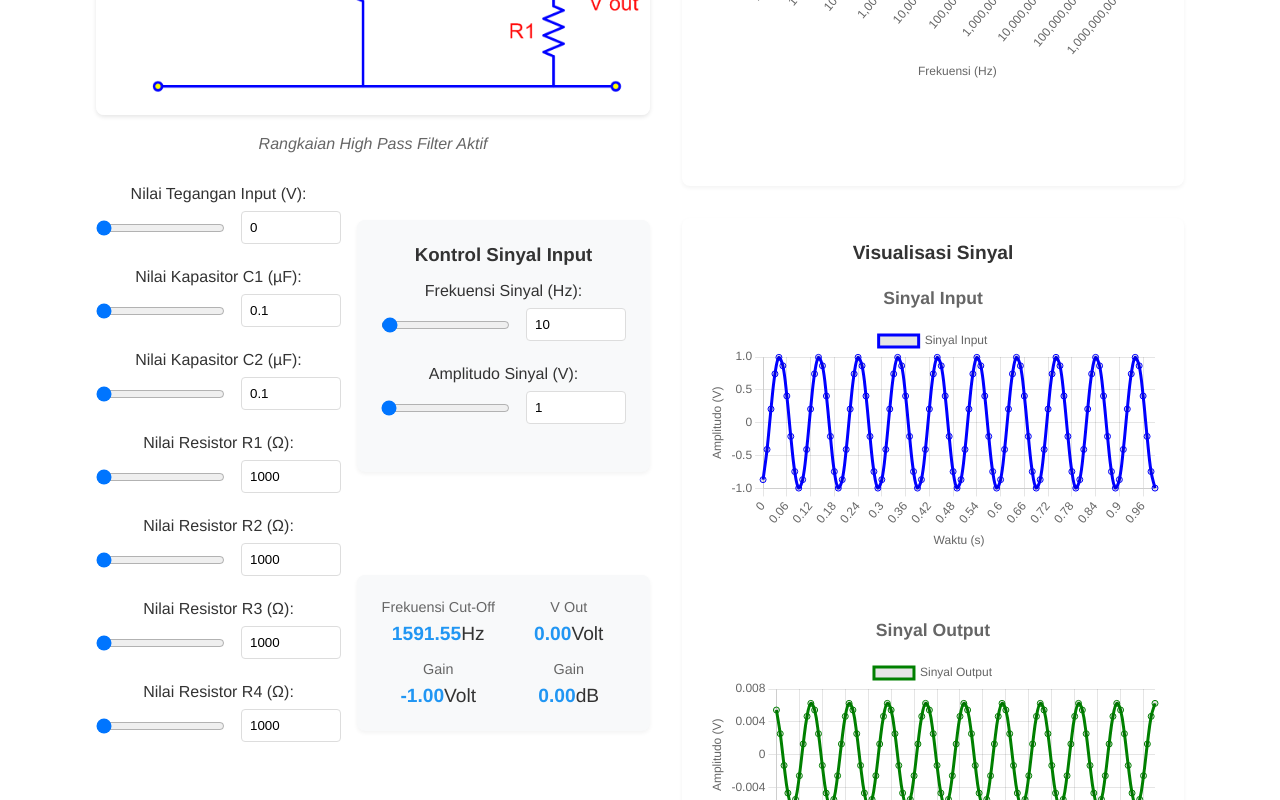
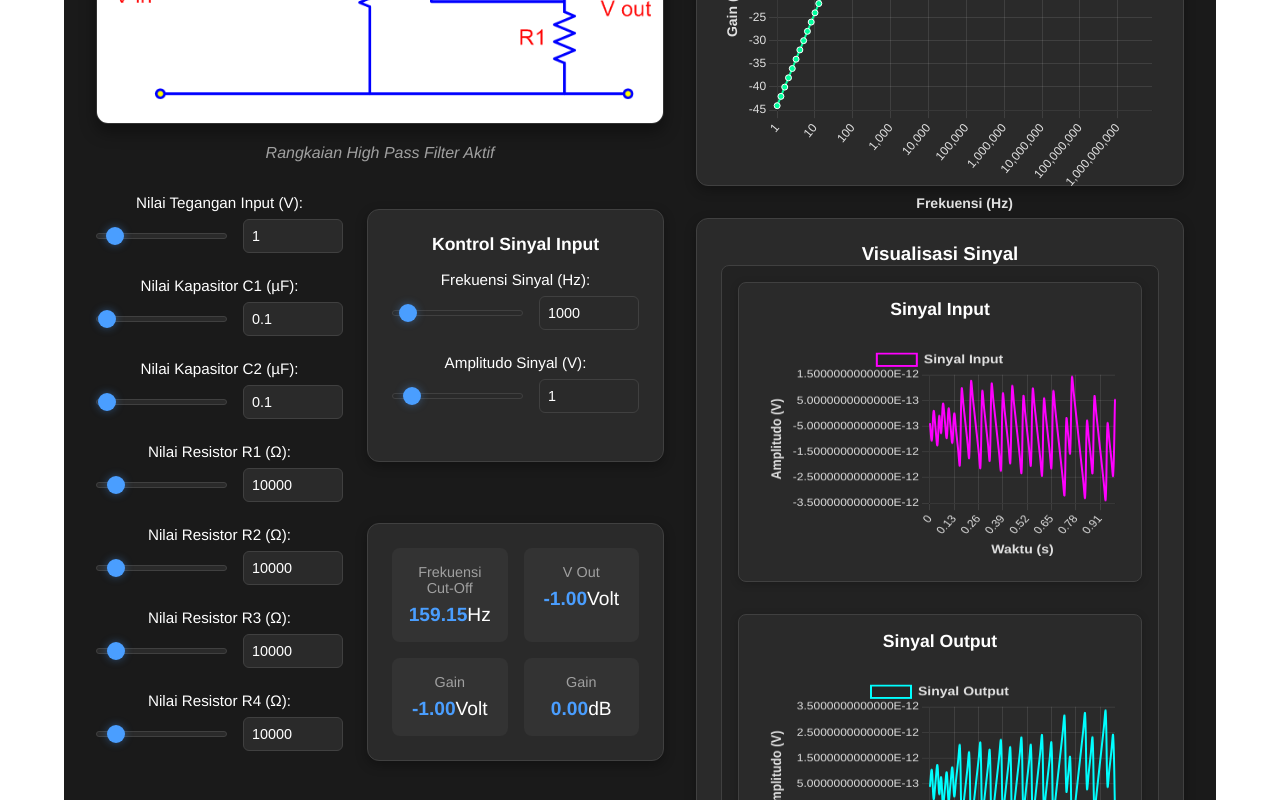
Before and after one commit to khoirulwana/Lab-Telkom, a Vue app in the folder frontend/: page /highpass in a window 1280 px wide. Shown: the part 380-1180 px from the top of the page. Built offline with nearby package versions, Linux system fonts and the light colour scheme.

Commit message:
Memperbarui dependensi package.json dan package-lock.json; meningkatkan HighPassFilter.vue dengan elemen UI yang lebih baik, rentang penggeser, dan efek animasi untuk pengalaman pengguna yang lebih baik.

```diff
--- a/frontend/src/views/HighPassFilter.vue
+++ b/frontend/src/views/HighPassFilter.vue
@@ -53,9 +53,9 @@ rangkaian High Pass Filter */
                   type="range"
                   id="c1-slider"
                   v-model.number="c1"
-                  min="0.1"
-                  max="100"
-                  step="0.1"
+                  min="0.01"
+                  max="10"
+                  step="0.01"
                 />
                 <input
                   type="number"
@@ -77,9 +77,9 @@ rangkaian High Pass Filter */
                   type="range"
                   id="c2-slider"
                   v-model.number="c2"
-                  min="0.1"
-                  max="100"
-                  step="0.1"
+                  min="0.01"
+                  max="10"
+                  step="0.01"
                 />
                 <input
                   type="number"
@@ -101,9 +101,9 @@ rangkaian High Pass Filter */
                   type="range"
                   id="r1-slider"
                   v-model.number="r1"
-                  min="100"
-                  max="1000000"
-                  step="100"
+                  min="1000"
+                  max="100000"
+                  step="1000"
                 />
                 <input
                   type="number"
@@ -125,9 +125,9 @@ rangkaian High Pass Filter */
                   type="range"
                   id="r2-slider"
                   v-model.number="r2"
-                  min="100"
-                  max="1000000"
-                  step="100"
+                  min="1000"
+                  max="100000"
+                  step="1000"
                 />
                 <input
                   type="number"
@@ -149,9 +149,9 @@ rangkaian High Pass Filter */
                   type="range"
                   id="r3-slider"
                   v-model.number="r3"
-                  min="100"
-                  max="1000000"
-                  step="100"
+                  min="1000"
+                  max="100000"
+                  step="1000"
                 />
                 <input
                   type="number"
@@ -173,9 +173,9 @@ rangkaian High Pass Filter */
                   type="range"
                   id="r4-slider"
                   v-model.number="r4"
-                  min="100"
-                  max="1000000"
-                  step="100"
+                  min="1000"
+                  max="100000"
+                  step="1000"
                 />
                 <input
                   type="number"
@@ -203,7 +203,7 @@ rangkaian High Pass Filter */
                     id="signal-freq-slider"
                     v-model.number="signalFreq"
                     min="1"
-                    max="1000"
+                    max="20000"
                     step="1"
                   />
                   <input
@@ -225,7 +225,7 @@ rangkaian High Pass Filter */
                     type="range"
                     id="signal-amp-slider"
                     v-model.number="signalAmp"
-                    min="1"
+                    min="0.1"
                     max="10"
                     step="0.1"
                   />
@@ -291,7 +291,7 @@ rangkaian High Pass Filter */
         </div>
 
         <!-- Visualisasi Sinyal -->
-        <div class="graph-container">
+        <div class="visual-graph-container">
           <h3>Visualisasi Sinyal</h3>
           <div class="signal-graphs">
             <div class="signal-graph">
@@ -352,14 +352,14 @@ export default {
   name: "HighPassFilter",
   setup() {
     // Variabel state
-    const vin = ref(0);
+    const vin = ref(1);
     const c1 = ref(0.1);
     const c2 = ref(0.1);
-    const r1 = ref(1000);
-    const r2 = ref(1000);
-    const r3 = ref(1000);
-    const r4 = ref(1000);
-    const signalFreq = ref(10);
+    const r1 = ref(10000);
+    const r2 = ref(10000);
+    const r3 = ref(10000);
+    const r4 = ref(10000);
+    const signalFreq = ref(1000);
     const signalAmp = ref(1);
     const cutOffFreq = ref(0);
     const vout = ref(0);
@@ -399,7 +399,7 @@ export default {
       frequencyChart.data.datasets[0].data = gains;
       frequencyChart.update();
 
-      // Memperbarui grafik sinyal dengan animasi
+      // Memperbarui grafik sinyal dengan animasi yang lebih lambat
       const animate = (timestamp) => {
         if (!startTime) startTime = timestamp;
         const elapsed = timestamp - startTime;
@@ -408,8 +408,9 @@ export default {
         const timePoints = Array.from({ length: 100 }, (_, i) => i / 100);
 
         // Menghasilkan sinyal input dengan pergeseran fase berdasarkan waktu
+        // Memperlambat animasi dengan membagi elapsed dengan faktor 2
         const inputSignalData = timePoints.map((t) => {
-          const phase = (elapsed / 1000) * signalFreq.value * 2 * Math.PI;
+          const phase = (elapsed / 2000) * signalFreq.value * 2 * Math.PI; // Dibagi 2000 untuk memperlambat
           return (
             signalAmp.value *
             Math.sin(2 * Math.PI * signalFreq.value * t + phase)
@@ -433,7 +434,10 @@ export default {
         outputSignalChart.data.datasets[0].data = outputSignalData;
         outputSignalChart.update("none");
 
-        animationFrameId = requestAnimationFrame(animate);
+        // Menggunakan requestAnimationFrame dengan interval yang lebih lama
+        animationFrameId = setTimeout(() => {
+          requestAnimationFrame(animate);
+        }, 50); // Menambahkan delay 50ms antara setiap frame
       };
 
       // Memulai animasi jika belum berjalan
@@ -487,14 +491,58 @@ export default {
             {
               label: "Respons Frekuensi",
               data: [],
-              borderColor: "blue",
+              borderColor: "#00ff9d",
+              borderWidth: 2,
               fill: false,
+              tension: 0.4,
+              pointRadius: 3,
+              pointHoverRadius: 6,
+              pointBackgroundColor: "#00ff9d",
+              pointBorderColor: "#ffffff",
+              pointBorderWidth: 1,
+              pointHoverBackgroundColor: "#00ff9d",
+              pointHoverBorderColor: "#fff",
+              pointHoverBorderWidth: 2,
             },
           ],
         },
         options: {
+          responsive: true,
+          maintainAspectRatio: false,
           animation: {
             duration: 0,
+          },
+          plugins: {
+            legend: {
+              position: "top",
+              labels: {
+                color: "#e0e0e0",
+                font: {
+                  size: 14,
+                  weight: "bold",
+                },
+              },
+            },
+            tooltip: {
+              mode: "index",
+              intersect: false,
+              backgroundColor: "rgba(0, 0, 0, 0.8)",
+              titleColor: "#fff",
+              bodyColor: "#e0e0e0",
+              titleFont: {
+                size: 14,
+                weight: "bold",
+              },
+              bodyFont: {
+                size: 13,
+              },
+              padding: 10,
+              callbacks: {
+                label: function (context) {
+                  return `Gain: ${context.parsed.y.toFixed(2)} dB`;
+                },
+              },
+            },
           },
           scales: {
             x: {
@@ -502,12 +550,45 @@ export default {
               title: {
                 display: true,
                 text: "Frekuensi (Hz)",
+                color: "#e0e0e0",
+                font: {
+                  size: 14,
+                  weight: "bold",
+                },
+              },
+              grid: {
+                color: "rgba(255, 255, 255, 0.1)",
+                drawBorder: false,
+              },
+              ticks: {
+                color: "#e0e0e0",
+                font: {
+                  size: 12,
+                },
+                callback: function (value) {
+                  return value.toLocaleString();
+                },
               },
             },
             y: {
               title: {
                 display: true,
                 text: "Gain (dB)",
+                color: "#e0e0e0",
+                font: {
+                  size: 14,
+                  weight: "bold",
+                },
+              },
+              grid: {
+                color: "rgba(255, 255, 255, 0.1)",
+                drawBorder: false,
+              },
+              ticks: {
+                color: "#e0e0e0",
+                font: {
+                  size: 12,
+                },
               },
             },
           },
@@ -524,27 +605,106 @@ export default {
             {
               label: "Sinyal Input",
               data: [],
-              borderColor: "blue",
+              borderColor: "#ff00ff",
+              borderWidth: 2,
               fill: false,
               tension: 0.4,
+              pointRadius: 0,
+              pointHoverRadius: 4,
+              pointHoverBackgroundColor: "#ff00ff",
+              pointHoverBorderColor: "#fff",
+              pointHoverBorderWidth: 2,
             },
           ],
         },
         options: {
+          responsive: true,
+          maintainAspectRatio: false,
           animation: {
             duration: 0,
+          },
+          layout: {
+            padding: {
+              top: 10,
+              right: 10,
+              bottom: 10,
+              left: 10,
+            },
+          },
+          plugins: {
+            legend: {
+              position: "top",
+              labels: {
+                color: "#e0e0e0",
+                font: {
+                  size: 14,
+                  weight: "bold",
+                },
+              },
+            },
+            tooltip: {
+              mode: "index",
+              intersect: false,
+              backgroundColor: "rgba(0, 0, 0, 0.8)",
+              titleColor: "#fff",
+              bodyColor: "#e0e0e0",
+              titleFont: {
+                size: 14,
+                weight: "bold",
+              },
+              bodyFont: {
+                size: 13,
+              },
+              padding: 10,
+              callbacks: {
+                label: function (context) {
+                  return `Amplitudo: ${context.parsed.y.toFixed(2)} V`;
+                },
+              },
+            },
           },
           scales: {
             x: {
               title: {
                 display: true,
                 text: "Waktu (s)",
+                color: "#e0e0e0",
+                font: {
+                  size: 14,
+                  weight: "bold",
+                },
+              },
+              grid: {
+                color: "rgba(255, 255, 255, 0.1)",
+                drawBorder: false,
+              },
+              ticks: {
+                color: "#e0e0e0",
+                font: {
+                  size: 12,
+                },
+                maxTicksLimit: 8,
               },
             },
             y: {
               title: {
                 display: true,
                 text: "Amplitudo (V)",
+                color: "#e0e0e0",
+                font: {
+                  size: 14,
+                  weight: "bold",
+                },
+              },
+              grid: {
+                color: "rgba(255, 255, 255, 0.1)",
+                drawBorder: false,
+              },
+              ticks: {
+                color: "#e0e0e0",
+                font: {
+                  size: 12,
+                },
               },
             },
           },
@@ -561,27 +721,106 @@ export default {
             {
               label: "Sinyal Output",
               data: [],
-              borderColor: "green",
+              borderColor: "#00ffff",
+              borderWidth: 2,
               fill: false,
               tension: 0.4,
+              pointRadius: 0,
+              pointHoverRadius: 4,
+              pointHoverBackgroundColor: "#00ffff",
+              pointHoverBorderColor: "#fff",
+              pointHoverBorderWidth: 2,
             },
           ],
         },
         options: {
+          responsive: true,
+          maintainAspectRatio: false,
           animation: {
             duration: 0,
+          },
+          layout: {
+            padding: {
+              top: 10,
+              right: 10,
+              bottom: 10,
+              left: 10,
+            },
+          },
+          plugins: {
+            legend: {
+              position: "top",
+              labels: {
+                color: "#e0e0e0",
+                font: {
+                  size: 14,
+                  weight: "bold",
+                },
+              },
+            },
+            tooltip: {
+              mode: "index",
+              intersect: false,
+              backgroundColor: "rgba(0, 0, 0, 0.8)",
+              titleColor: "#fff",
+              bodyColor: "#e0e0e0",
+              titleFont: {
+                size: 14,
+                weight: "bold",
+              },
+              bodyFont: {
+                size: 13,
+              },
+              padding: 10,
+              callbacks: {
+                label: function (context) {
+                  return `Amplitudo: ${context.parsed.y.toFixed(2)} V`;
+                },
+              },
+            },
           },
           scales: {
             x: {
               title: {
                 display: true,
                 text: "Waktu (s)",
+                color: "#e0e0e0",
+                font: {
+                  size: 14,
+                  weight: "bold",
+                },
+              },
+              grid: {
+                color: "rgba(255, 255, 255, 0.1)",
+                drawBorder: false,
+              },
+              ticks: {
+                color: "#e0e0e0",
+                font: {
+                  size: 12,
+                },
+                maxTicksLimit: 8,
               },
             },
             y: {
               title: {
                 display: true,
                 text: "Amplitudo (V)",
+                color: "#e0e0e0",
+                font: {
+                  size: 14,
+                  weight: "bold",
+                },
+              },
+              grid: {
+                color: "rgba(255, 255, 255, 0.1)",
+                drawBorder: false,
+              },
+              ticks: {
+                color: "#e0e0e0",
+                font: {
+                  size: 12,
+                },
               },
             },
           },
@@ -604,7 +843,11 @@ export default {
     // Membersihkan frame animasi saat komponen di-unmount
     onUnmounted(() => {
       if (animationFrameId) {
-        cancelAnimationFrame(animationFrameId);
+        if (typeof animationFrameId === "number") {
+          cancelAnimationFrame(animationFrameId);
+        } else {
+          clearTimeout(animationFrameId);
+        }
       }
     });
 
@@ -636,6 +879,9 @@ export default {
   padding: 2rem;
   width: 90%;
   margin: 0 auto;
+  color: #ffffff;
+  background: #1a1a1a;
+  min-height: 100vh;
 }
 
 main {
@@ -665,20 +911,21 @@ figure {
 figure img {
   max-width: 100%;
   height: auto;
-  border-radius: 8px;
-  box-shadow: 0 2px 4px rgba(0, 0, 0, 0.1);
+  border-radius: 12px;
+  box-shadow: 0 8px 16px rgba(0, 0, 0, 0.4);
+  border: 1px solid #333;
 }
 
 figcaption {
   margin-top: 1rem;
-  color: #666;
+  color: #a0a0a0;
   font-style: italic;
 }
 
 .inputgroup-hasilperhitungan {
   display: grid;
   grid-template-columns: 1fr 1fr;
-  gap: 1rem;
+  gap: 1.5rem;
 }
 
 .input-group {
@@ -688,8 +935,9 @@ figcaption {
 .input-group label {
   display: block;
   margin-bottom: 0.5rem;
-  color: #333;
+  color: #ffffff;
   font-weight: 500;
+  font-size: 0.95rem;
 }
 
 .input-with-slider {
@@ -700,13 +948,44 @@ figcaption {
 
 input[type="range"] {
   flex: 1;
+  background: #2a2a2a;
+  height: 6px;
+  border-radius: 3px;
+  -webkit-appearance: none;
+  border: 1px solid #404040;
+}
+
+input[type="range"]::-webkit-slider-thumb {
+  -webkit-appearance: none;
+  width: 18px;
+  height: 18px;
+  background: #4a9eff;
+  border-radius: 50%;
+  cursor: pointer;
+  box-shadow: 0 0 8px rgba(74, 158, 255, 0.4);
+  transition: all 0.2s ease;
+}
+
+input[type="range"]::-webkit-slider-thumb:hover {
+  background: #5fb0ff;
+  box-shadow: 0 0 12px rgba(74, 158, 255, 0.6);
 }
 
 input[type="number"] {
   width: 100px;
   padding: 0.5rem;
-  border: 1px solid #ddd;
-  border-radius: 4px;
+  border: 1px solid #404040;
+  border-radius: 6px;
+  background: #2a2a2a;
+  color: #ffffff;
+  font-size: 0.9rem;
+  transition: all 0.2s ease;
+}
+
+input[type="number"]:focus {
+  border-color: #4a9eff;
+  box-shadow: 0 0 0 2px rgba(74, 158, 255, 0.2);
+  outline: none;
 }
 
 .controlpanel-hasilperhitungan {
@@ -717,34 +996,47 @@ input[type="number"] {
 }
 
 .control-panel {
-  background: #f8f9fa;
+  background: #2a2a2a;
   padding: 1.5rem;
-  border-radius: 8px;
-  box-shadow: 0 2px 4px rgba(0, 0, 0, 0.05);
+  border-radius: 12px;
+  box-shadow: 0 4px 12px rgba(0, 0, 0, 0.3);
+  border: 1px solid #404040;
 }
 
 .control-panel h3 {
   margin: 0 0 1rem;
-  color: #333;
+  color: #ffffff;
+  font-size: 1.1rem;
+  font-weight: 600;
 }
 
 .output {
   display: grid;
   grid-template-columns: repeat(2, 1fr);
   gap: 1rem;
-  background: #f8f9fa;
+  background: #2a2a2a;
   padding: 1.5rem;
-  border-radius: 8px;
-  box-shadow: 0 2px 4px rgba(0, 0, 0, 0.05);
+  border-radius: 12px;
+  box-shadow: 0 4px 12px rgba(0, 0, 0, 0.3);
+  border: 1px solid #404040;
 }
 
 .output > div {
   text-align: center;
+  padding: 1rem;
+  background: #333;
+  border-radius: 8px;
+  transition: all 0.2s ease;
+}
+
+.output > div:hover {
+  background: #3a3a3a;
+  transform: translateY(-2px);
 }
 
 .output p:first-child {
   margin: 0 0 0.5rem;
-  color: #666;
+  color: #a0a0a0;
   font-size: 0.9rem;
 }
 
@@ -752,43 +1044,82 @@ input[type="number"] {
   margin: 0;
   font-size: 1.2rem;
   font-weight: 500;
-  color: #333;
+  color: #ffffff;
 }
 
 .output span {
-  color: #2196f3;
+  color: #4a9eff;
   font-weight: 600;
 }
 
 .graph-container {
-  background: white;
+  background: #2a2a2a;
   padding: 1.5rem;
-  border-radius: 8px;
-  box-shadow: 0 2px 4px rgba(0, 0, 0, 0.05);
-  min-height: 400px;
+  border-radius: 12px;
+  box-shadow: 0 4px 12px rgba(0, 0, 0, 0.3);
+  height: 400px;
+  position: relative;
+  border: 1px solid #404040;
+  display: flex;
+  flex-direction: column;
+}
+
+.visual-graph-container {
+  background: #2a2a2a;
+  padding: 1.5rem;
+  border-radius: 12px;
+  box-shadow: 0 4px 12px rgba(0, 0, 0, 0.3);
+  height: auto;
+  position: relative;
+  border: 1px solid #404040;
+  display: flex;
+  flex-direction: column;
 }
 
 .graph-container h3 {
   margin: 0 0 1.5rem;
-  color: #333;
+  color: #ffffff;
   font-size: 1.2rem;
+  font-weight: 600;
+  text-align: center;
+  padding-bottom: 0.5rem;
+  border-bottom: 2px solid #404040;
 }
 
 .signal-graphs {
   display: grid;
   grid-template-rows: 1fr 1fr;
   gap: 2rem;
-  min-height: 350px;
+  height: auto;
+  padding: 1rem;
+  background: #222;
+  border-radius: 8px;
+  border: 1px solid #404040;
 }
 
 .signal-graph {
-  min-height: 300px;
+  height: 300px;
+  background: #2a2a2a;
+  padding: 1rem;
+  border-radius: 8px;
+  box-shadow: 0 2px 8px rgba(0, 0, 0, 0.2);
+  border: 1px solid #404040;
+  display: flex;
+  flex-direction: column;
 }
 
 .signal-graph h4 {
   margin: 0 0 1rem;
-  color: #666;
+  color: #ffffff;
   font-size: 1.1rem;
+  font-weight: 600;
+  text-align: center;
+}
+
+.signal-graph canvas {
+  flex: 1;
+  width: 100% !important;
+  height: calc(100% - 2rem) !important;
 }
 
 /* Responsif untuk layar kecil */
@@ -798,15 +1129,15 @@ input[type="number"] {
   }
 
   .graph-container {
-    min-height: 350px;
+    height: 350px;
   }
 
   .signal-graphs {
-    min-height: 300px;
+    height: 300px;
   }
 
   .signal-graph {
-    min-height: 250px;
+    height: 250px;
   }
 }
 
@@ -818,6 +1149,7 @@ input[type="number"] {
   .signal-graphs {
     grid-template-columns: 1fr;
     gap: 1.5rem;
+    height: 300px;
   }
 
   .output {
@@ -825,11 +1157,11 @@ input[type="number"] {
   }
 
   .graph-container {
-    min-height: 300px;
+    height: 300px;
   }
 
   .signal-graph {
-    min-height: 200px;
+    height: 200px;
   }
 }
 </style>
```
Also changed, not shown: frontend/package.json (+16 -16 lines), 1 other file (tests, documents, lock files or other folders).
